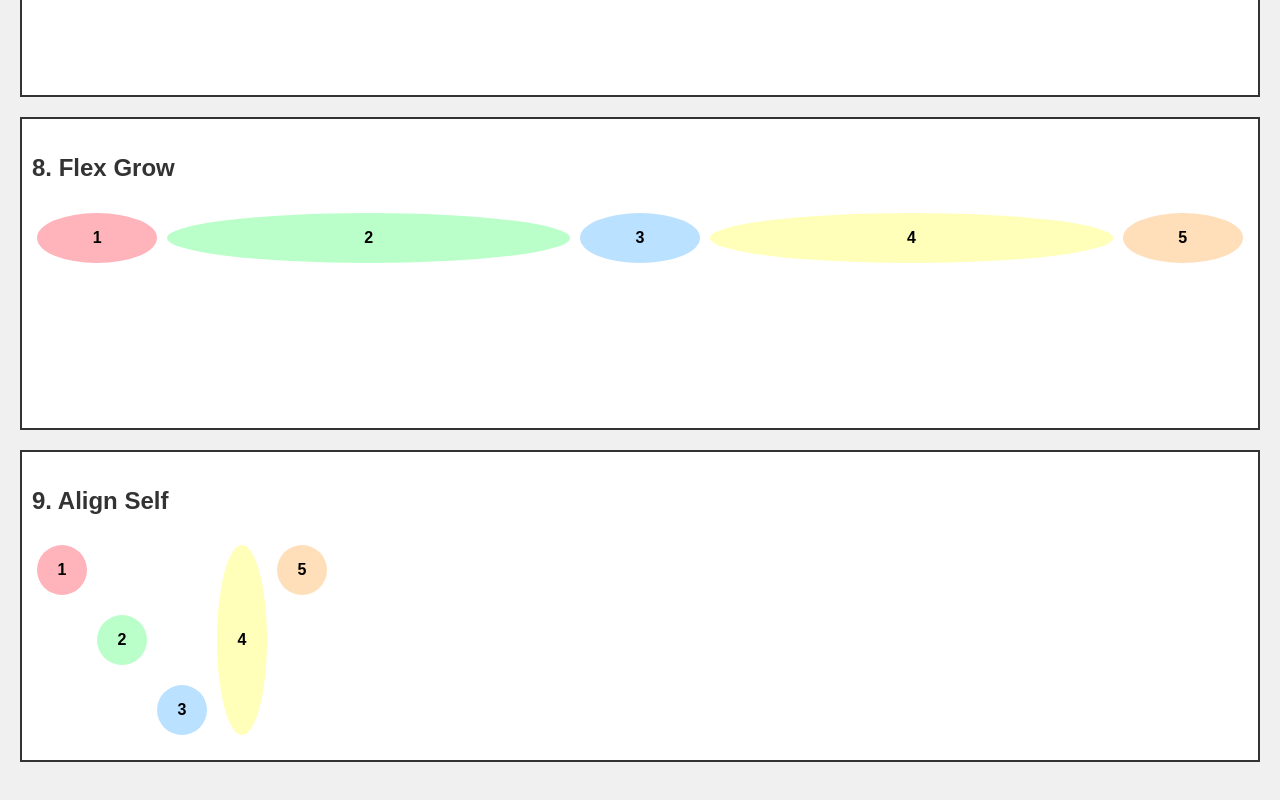
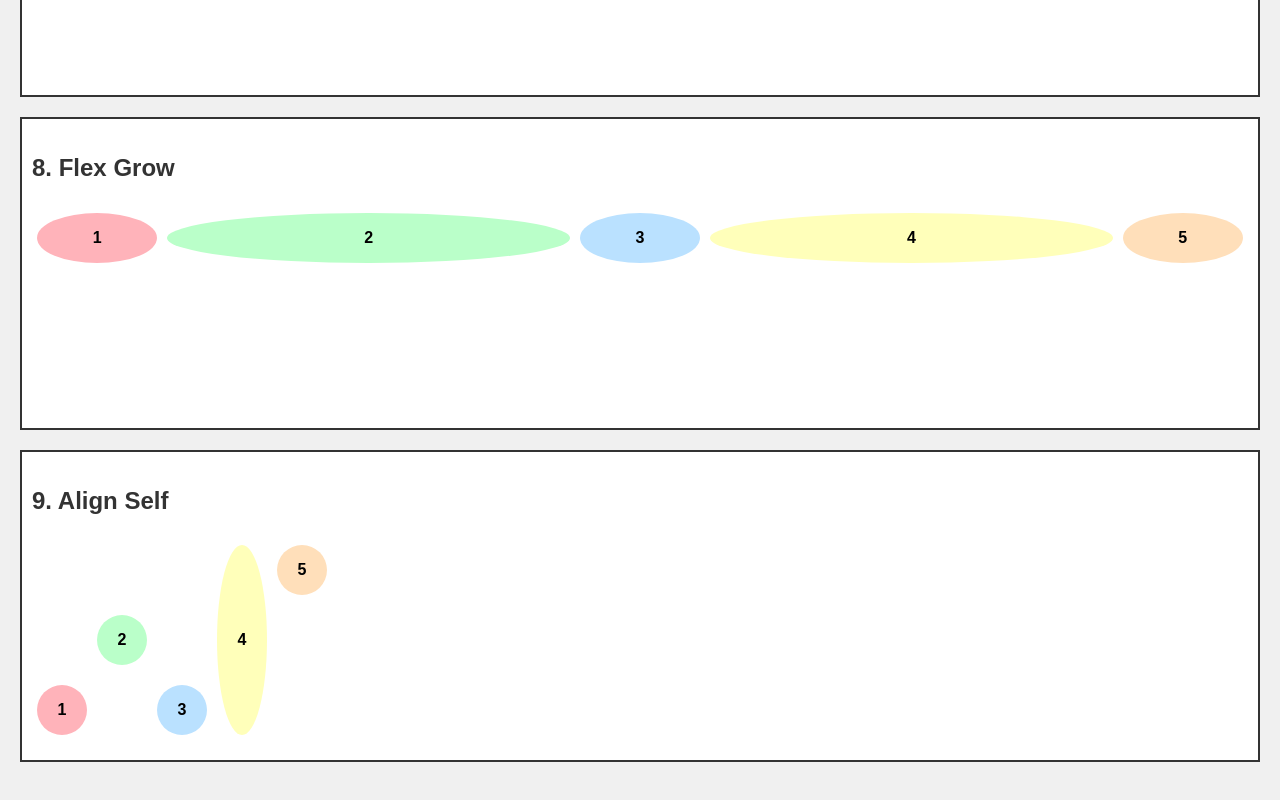
Before and after one commit to kunjzk/css, a plain HTML site: page flex_box/flexbox.html in a window 1280 px wide. Shown: the part 2182-2982 px from the top of the page. Drawn offline with Linux system fonts and the light colour scheme.

Commit message:
flexboxes

```diff
--- a/flex_box/flexbox.html
+++ b/flex_box/flexbox.html
@@ -161,7 +161,7 @@
     <div class="container">
       <h2>9. Align Self</h2>
       <div class="flex-container">
-        <div class="circle pastel-1" style="align-self: flex-start">1</div>
+        <div class="circle pastel-1" style="align-self: flex-end">1</div>
         <div class="circle pastel-2" style="align-self: center">2</div>
         <div class="circle pastel-3" style="align-self: flex-end">3</div>
         <div class="circle pastel-4" style="align-self: stretch; height: auto">
```
Also changed, not shown: flex_box/README.md (added).
